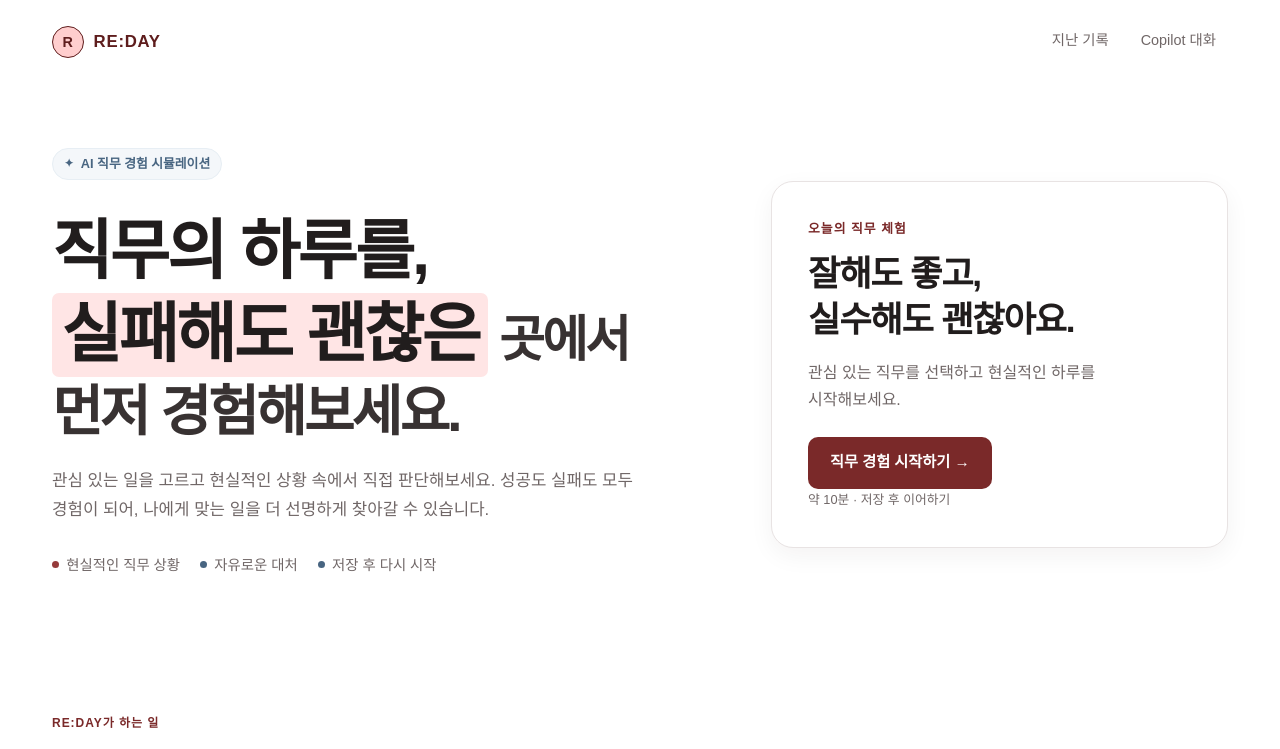
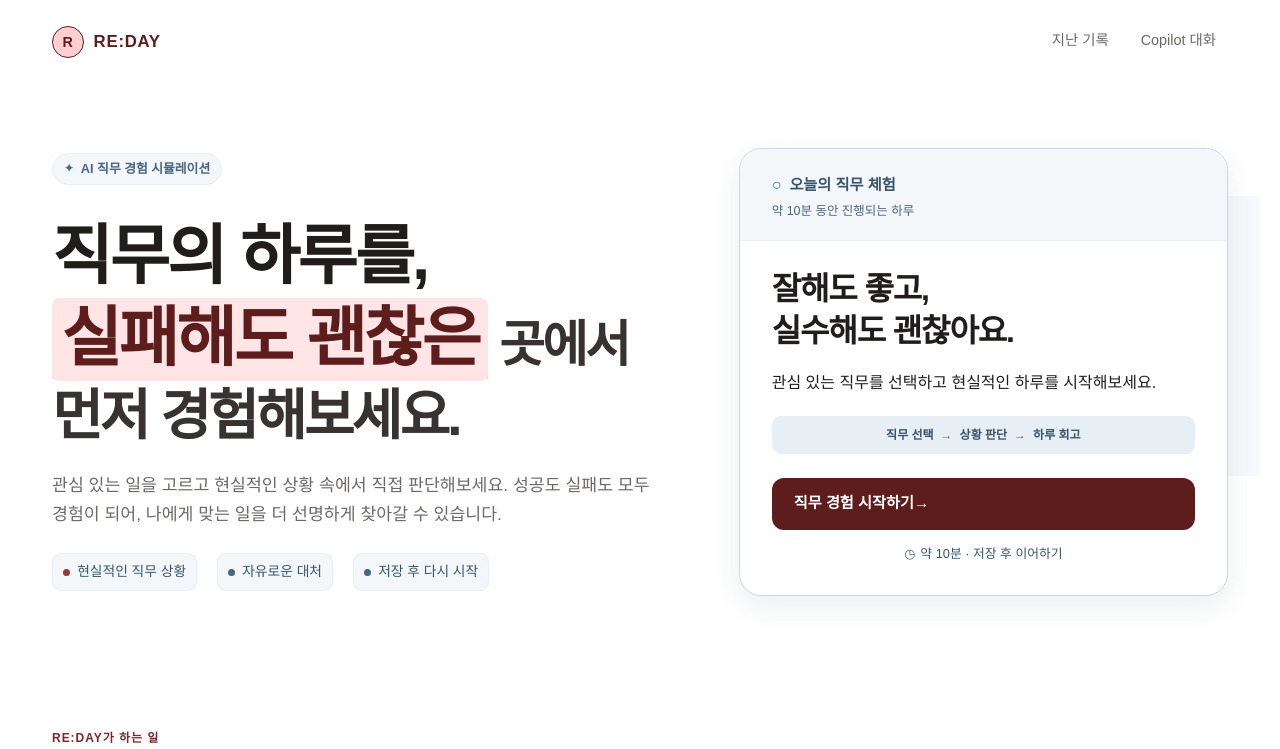
Before and after one commit to options0179/RE-DAY, a Next.js app in the folder frontend/: page /RE-DAY/ in a window 1280 px wide. Shown: the top 749 px of the page. Built offline with nearby package versions, Linux system fonts and the light colour scheme.

Commit message:
Balance hero design with muted blue accents

```diff
--- a/frontend/app/globals.css
+++ b/frontend/app/globals.css
@@ -7,6 +7,9 @@
   --brand-100: #ffe5e5;
   --brand-50: #fff7f7;
   --accent-600: #486581;
+  --accent-800: #263e52;
+  --accent-700: #36556d;
+  --accent-200: #c9d9e5;
   --accent-100: #e7eef4;
   --accent-50: #f4f7fa;
   --neutral-950: #211d1d;
@@ -1107,6 +1110,272 @@ h1 span {
   }
 }
 
+/* Final hero system: neutral foundation, muted blue support, red CTA only. */
+.hero {
+  position: relative;
+  isolation: isolate;
+}
+
+.hero::after {
+  background: var(--accent-50);
+  border-radius: 50% 0 0 50%;
+  content: "";
+  height: 280px;
+  opacity: 0.8;
+  position: absolute;
+  right: 0;
+  top: 120px;
+  width: 31%;
+  z-index: -1;
+}
+
+.hero-grid {
+  gap: clamp(40px, 5vw, 64px);
+  grid-template-columns: minmax(0, 56fr) minmax(320px, 44fr);
+}
+
+.hero-badge {
+  background: var(--accent-50);
+  border-color: var(--accent-200);
+  color: var(--accent-700);
+  font-size: 0.95rem;
+  font-weight: 500;
+  margin-bottom: 20px;
+  min-height: 30px;
+  padding: 0.25rem 0.65rem;
+}
+
+.hero-badge span {
+  color: var(--accent-600);
+  font-size: 0.7rem;
+}
+
+.hero-title {
+  font-size: clamp(2.75rem, 5vw, 4rem);
+  gap: 0.12em;
+  line-height: 1.08;
+  max-width: 16ch;
+}
+
+.hero-title-primary {
+  color: var(--neutral-950);
+  font-size: 1em;
+  font-weight: 800;
+}
+
+.hero-title-line {
+  white-space: nowrap;
+}
+
+.hero-highlight {
+  background: transparent !important;
+  border-radius: 0;
+  color: var(--brand-700) !important;
+  font-weight: 800;
+  line-height: 1.12;
+  padding: 0 0 0.08em !important;
+  position: relative;
+  width: fit-content;
+}
+
+.hero-highlight::after {
+  background: var(--brand-200);
+  bottom: 0.03em;
+  content: "";
+  height: 0.16em;
+  left: 0;
+  position: absolute;
+  width: 100%;
+  z-index: -1;
+}
+
+.hero-title-secondary {
+  color: var(--neutral-800) !important;
+  font-size: 0.68em;
+  font-weight: 600;
+}
+
+.hero-title-action {
+  color: var(--accent-800) !important;
+  font-size: 0.8em;
+  font-weight: 700;
+}
+
+.intro {
+  font-size: 1.08rem;
+  line-height: 1.7;
+  margin-top: 22px;
+  max-width: 620px;
+}
+
+.hero-features {
+  gap: 8px;
+  margin-top: 24px;
+}
+
+.hero-features li {
+  background: var(--accent-50);
+  border: 1px solid var(--accent-100);
+  border-radius: 9px;
+  color: var(--accent-700);
+  font-size: 0.86rem;
+  font-weight: 500;
+  min-height: 38px;
+  padding: 6px 10px;
+}
+
+.feature-dot,
+.feature-dot-brand {
+  background: var(--accent-700);
+  border-radius: 5px;
+  height: 8px;
+  width: 8px;
+}
+
+.hero-panel {
+  border-color: var(--accent-200);
+  box-shadow: 0 10px 28px rgba(38, 62, 82, 0.09);
+  overflow: hidden;
+  padding: 0;
+}
+
+.hero-panel-top {
+  background: var(--accent-50);
+  border-bottom: 1px solid var(--accent-100);
+  padding: 22px 32px 18px;
+}
+
+.hero-panel-top .panel-label {
+  align-items: center;
+  color: var(--accent-700);
+  display: flex;
+  font-size: 0.95rem;
+  font-weight: 600;
+  gap: 8px;
+  letter-spacing: 0;
+  margin: 0 0 3px;
+}
+
+.hero-panel-top .panel-label span {
+  color: var(--accent-600);
+  font-size: 1rem;
+}
+
+.panel-subtitle {
+  color: var(--accent-600);
+  font-size: 0.78rem;
+  margin: 0;
+}
+
+.hero-panel-body {
+  padding: 28px 32px 30px;
+}
+
+.hero-panel-body h2 {
+  font-size: clamp(1.55rem, 3vw, 2rem);
+  font-weight: 700;
+  margin-bottom: 12px;
+}
+
+.hero-panel-body > p:not(.card-note) {
+  margin-bottom: 20px;
+}
+
+.journey-preview {
+  align-items: center;
+  background: var(--accent-100);
+  border-radius: 9px;
+  color: var(--accent-700);
+  display: flex;
+  font-size: 0.75rem;
+  font-weight: 600;
+  gap: 7px;
+  justify-content: center;
+  margin: 0 0 24px;
+  min-height: 38px;
+  padding: 6px 9px;
+  white-space: nowrap;
+}
+
+.journey-preview i {
+  color: var(--accent-600);
+  font-style: normal;
+}
+
+.hero-panel .primary-button {
+  background: var(--brand-700);
+  border-radius: 12px;
+  box-shadow: none;
+  display: flex;
+  width: 100%;
+}
+
+.hero-panel .primary-button:hover {
+  background: var(--brand-600);
+}
+
+.card-note {
+  align-items: center;
+  color: var(--accent-700);
+  display: flex;
+  font-size: 0.8rem;
+  gap: 5px;
+  justify-content: center;
+  margin: 13px 0 0;
+}
+
+.card-note span {
+  color: var(--accent-600);
+}
+
+.primary-button:focus-visible,
+.secondary-button:focus-visible {
+  outline-color: var(--accent-600);
+}
+
+@media (max-width: 1024px) {
+  .hero-title {
+    font-size: clamp(2.5rem, 5.3vw, 3.5rem);
+  }
+
+  .hero-panel-top,
+  .hero-panel-body {
+    padding-left: 24px;
+    padding-right: 24px;
+  }
+}
+
+@media (max-width: 767px) {
+  .hero::after {
+    height: 220px;
+    top: 380px;
+    width: 70%;
+  }
+
+  .hero-title {
+    font-size: clamp(2.35rem, 10vw, 2.85rem);
+    max-width: 100%;
+  }
+
+  .hero-title-line {
+    white-space: normal;
+  }
+
+  .hero-features {
+    align-items: stretch;
+    flex-direction: column;
+  }
+
+  .hero-features li {
+    width: fit-content;
+  }
+
+  .journey-preview {
+    font-size: 0.7rem;
+    gap: 4px;
+  }
+}
+
 @media (prefers-reduced-motion: reduce) {
   html {
     scroll-behavior: auto;
--- a/frontend/app/page.tsx
+++ b/frontend/app/page.tsx
@@ -43,13 +43,21 @@ export default function HomePage() {
             </ul>
           </div>
           <div className="hero-panel">
-            <p className="panel-label">오늘의 직무 체험</p>
-            <h2>잘해도 좋고,<br />실수해도 괜찮아요.</h2>
-            <p>관심 있는 직무를 선택하고 현실적인 하루를 시작해보세요.</p>
-            <Link className="primary-button" href="/onboarding" aria-label="직무 경험 시작하기">
-              직무 경험 시작하기 <span aria-hidden="true">→</span>
-            </Link>
-            <p className="card-note">약 10분 · 저장 후 이어하기</p>
+            <div className="hero-panel-top">
+              <p className="panel-label"><span aria-hidden="true">○</span> 오늘의 직무 체험</p>
+              <p className="panel-subtitle">약 10분 동안 진행되는 하루</p>
+            </div>
+            <div className="hero-panel-body">
+              <h2>잘해도 좋고,<br />실수해도 괜찮아요.</h2>
+              <p>관심 있는 직무를 선택하고 현실적인 하루를 시작해보세요.</p>
+              <div className="journey-preview" aria-label="체험 진행 예시">
+                <span>직무 선택</span><i aria-hidden="true">→</i><span>상황 판단</span><i aria-hidden="true">→</i><span>하루 회고</span>
+              </div>
+              <Link className="primary-button" href="/onboarding" aria-label="직무 경험 시작하기">
+                직무 경험 시작하기 <span aria-hidden="true">→</span>
+              </Link>
+              <p className="card-note"><span aria-hidden="true">◷</span> 약 10분 · 저장 후 이어하기</p>
+            </div>
           </div>
         </div>
       </section>
```
